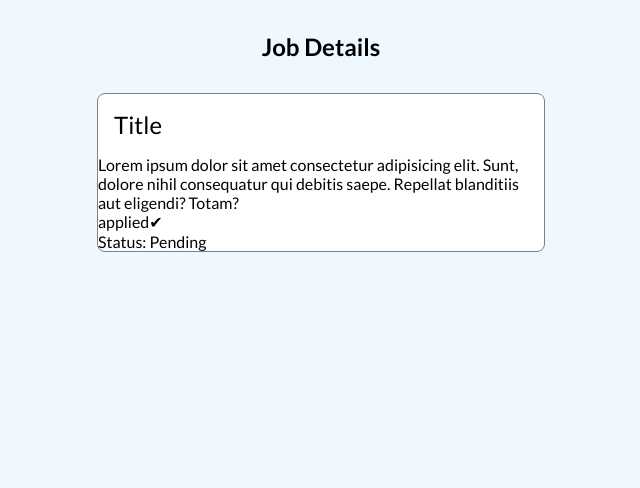
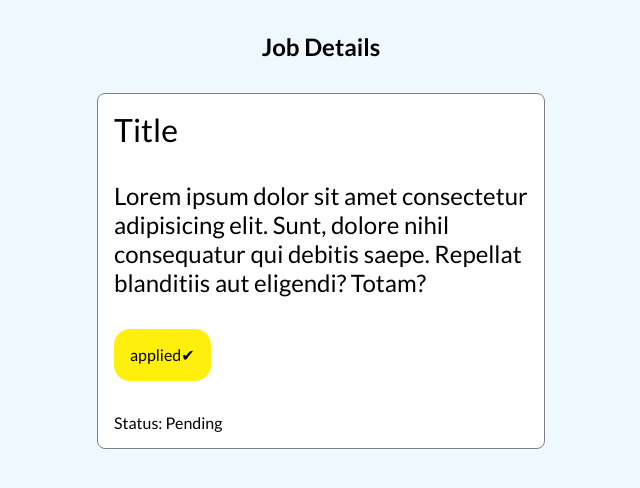
Before and after one commit to Shishir-H/job-finder, a PHP site: page /student/job-details.php/job-details.php?apply=true&id=1 in a window 1280 px wide. Shown: the part 80-568 px from the top of the page, without its empty margins (319-959 px from the left). Run offline with PHP 8.4, Linux system fonts and the light colour scheme; a user stored in the database is signed in; data comes from the database, SQL or seed files in the repository.

Commit message:
student details styling

```diff
--- a/company/application.php
+++ b/company/application.php
@@ -63,7 +63,7 @@
         </nav>
         <h2>Application</h2>
 
-        <div class="job-applicants">
+        <div class="card">
             <div class="job-title"><?php echo($row1['job_title'])?></div>
             <div class="job-desc"><?php echo($row1['job_description'])?></div>
         </div>
--- a/student/job-details.php
+++ b/student/job-details.php
@@ -42,7 +42,7 @@
             rel="stylesheet"
         />
         <link rel="stylesheet" href="https://cdnjs.cloudflare.com/ajax/libs/font-awesome/4.7.0/css/font-awesome.min.css">
-        <link rel="stylesheet" href="../styles/style.css" />
+        <link rel="stylesheet" href="../../styles/style.css" />
 
 
         <title>Job Details</title>
@@ -58,10 +58,10 @@
 
     <div class="card">
         <div class="job-title">Title</div>
-        <div class="desc">Lorem ipsum dolor sit amet consectetur adipisicing elit. Sunt, dolore nihil consequatur qui
+        <div class="job-desc">Lorem ipsum dolor sit amet consectetur adipisicing elit. Sunt, dolore nihil consequatur qui
             debitis saepe. Repellat blanditiis aut eligendi? Totam?</div>
         <?php if($applied){ ?>
-        <div class="applied">applied✔</div>
+        <div class="applied" class="applied">applied✔</div>
         <div class="status">Status:
 
             <?php if($row['status'] === "selected"){ ?>
@@ -71,7 +71,10 @@
             <?php } ?>
         </div>
         <?php }else{ ?>
-        <a href="job-details.php?apply=true&id=<?php echo($_GET['id'])?>">apply</a>
+            <div class="btn-apply">
+            <a href="job-details.php?apply=true&id=<?php echo($_GET['id'])?>">Apply</a>
+
+            </div>
         <?php } ?>
     </div>
 
--- a/student/profile.php
+++ b/student/profile.php
@@ -46,10 +46,10 @@
 
         <div class="card">
             <div class="username">
-                <h3>Username : <?php echo($username) ?></h3>
+                <h3><?php echo($username) ?></h3>
             </div>
             <div class="email">
-                <h3>E-mail : <?php echo($email) ?></h3>
+                <h3><?php echo($email) ?></h3>
             </div>
             <form class="profile-form" action="updateprofile.php" method="POST">
                 <div class="form-control">
--- a/styles/style.css
+++ b/styles/style.css
@@ -213,7 +213,7 @@ h2{
 }
 
 .job-title{
-    font-size: 1.5rem;
+    font-size: 2rem;
     margin: 1rem;
 }
 .job-title a{
@@ -250,4 +250,41 @@ h2{
     padding: 1.5rem;
 }
 
-/* -----------------------------List New Job Company---------------------- */
+/* -----------------------------Job details---------------------- */
+
+.job-desc{
+    margin: 1rem;
+    font-size: 1.5rem;
+}
+.applied{
+    margin: 1rem;
+    padding: 1rem;
+    width: fit-content;
+    background-color:rgb(255, 239, 13);
+    border-radius: 1rem;
+}
+
+.btn-apply{
+    margin: 1rem;
+    padding: 1rem;
+    align-items: center;
+    background-color:rgb(255, 239, 13);
+    border-radius: 1rem;
+    width: fit-content;
+    cursor: pointer;
+}
+.btn-apply a{
+    text-decoration: none;
+    align-items: center;
+    color: #171717;
+}
+.status{
+    margin: 1rem;
+}
+
+/* -----------------Student Profile-------------------- */
+
+.student-details{
+    font-size: 1.5rem;
+    margin: 1.5rem;
+}
```
Also changed, not shown: company/studentprofile.php (+28 -9 lines).
